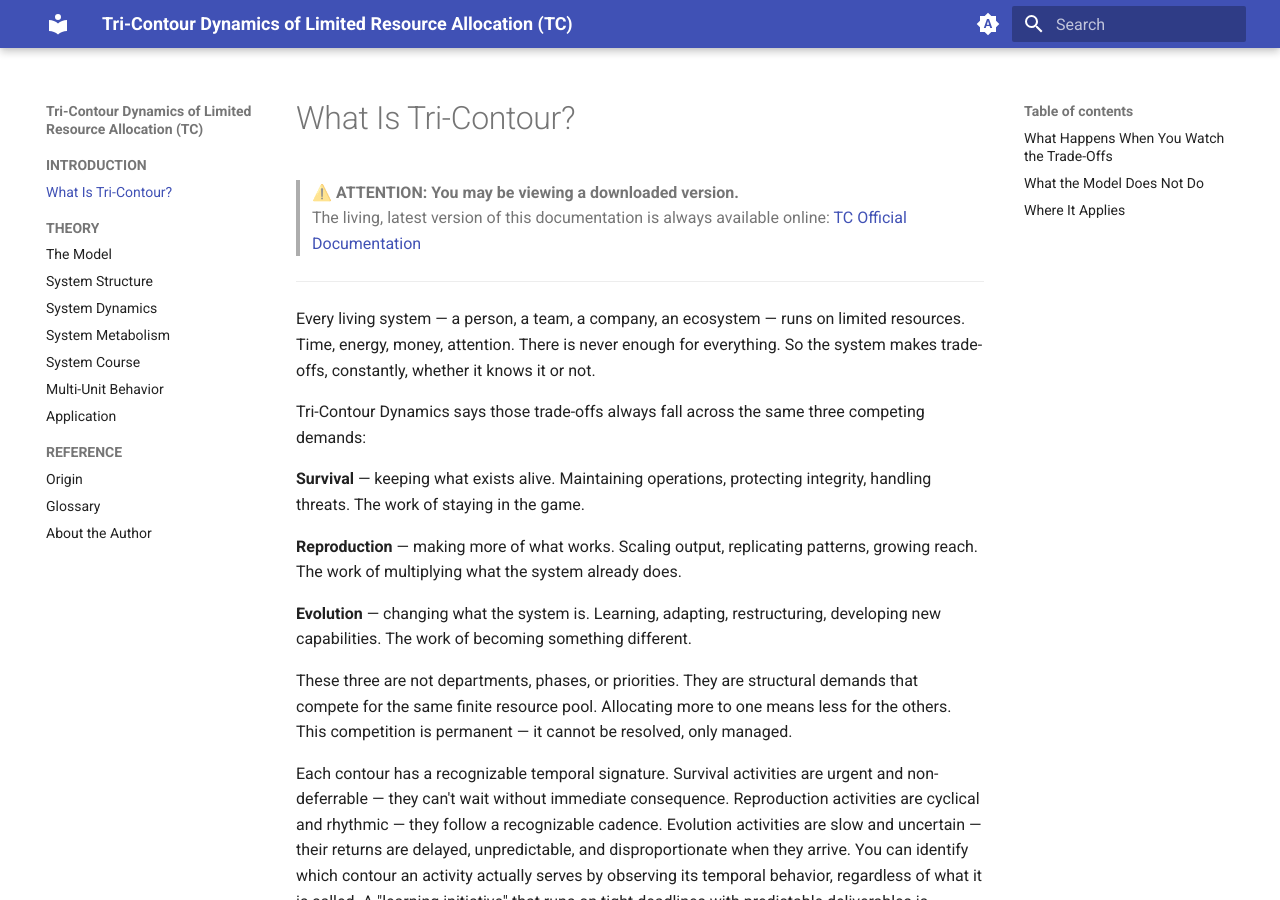
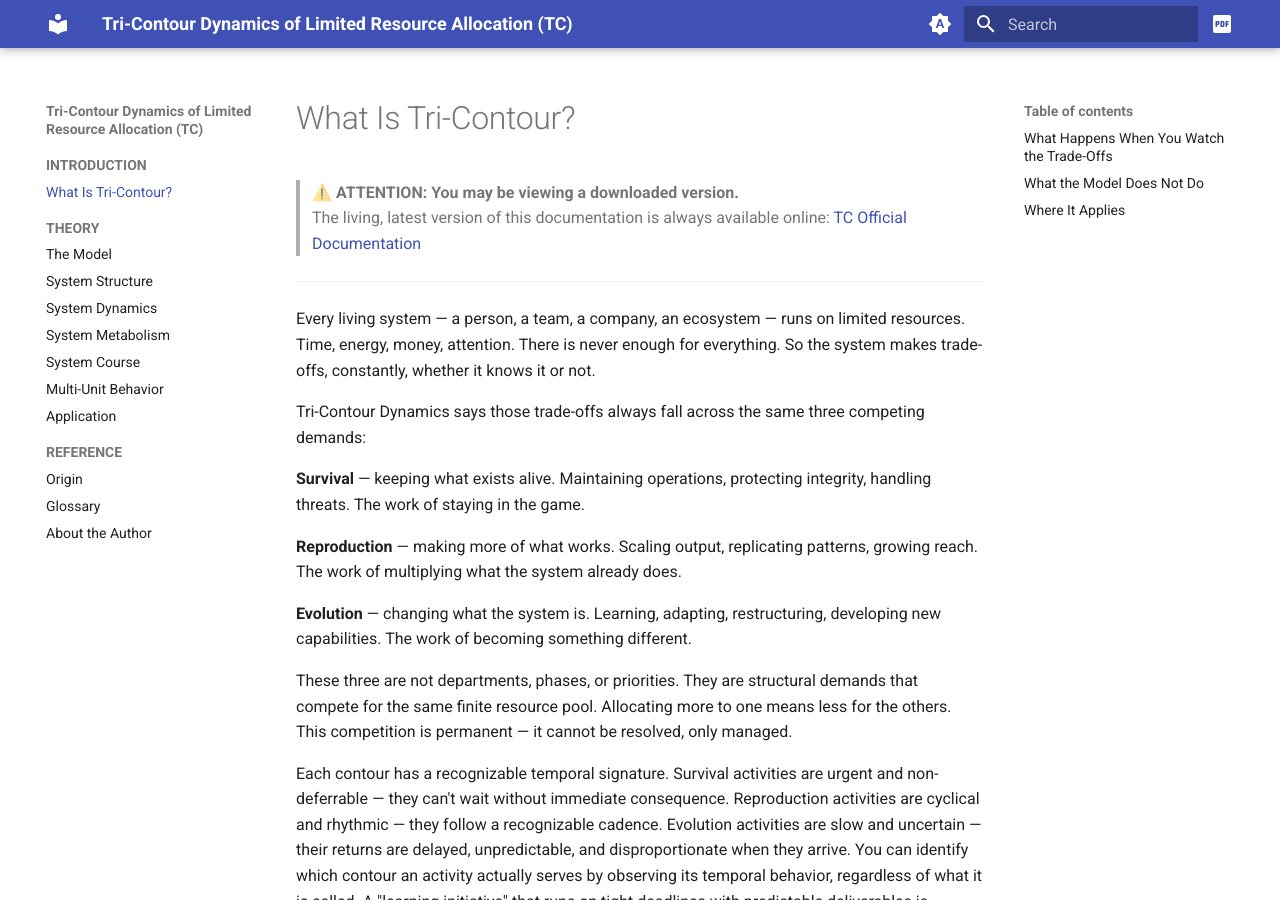
Before and after one commit to vitar/sre, an MkDocs documentation site: the page built from docs/index.md, in a window 1280 px wide and 900 px high. Built offline with MkDocs 1.6.1 and Material for MkDocs 9.7.7, drawn with Linux system fonts in a browser that asks for light colours.

```diff
--- a/mkdocs.yml
+++ b/mkdocs.yml
@@ -35,11 +35,11 @@ theme:
 plugins:
   - search
   - glightbox
-#  - to-pdf:
-#      output_path: "pdf/tc.pdf"
-#      cover_subtitle: "A system model that describes how systems allocate limited resources across three competing functional demands: Survival, Reproduction, and Evolution."
-#      toc_level: 3
-#      ordered_chapter_level: 3
+  - to-pdf:
+      output_path: "pdf/tc.pdf"
+      cover_subtitle: "A system model that describes how systems allocate limited resources across three competing functional demands: Survival, Reproduction, and Evolution."
+      toc_level: 3
+      ordered_chapter_level: 3
 
 nav:
 - INTRODUCTION:
--- a/overrides/main.html
+++ b/overrides/main.html
@@ -2,7 +2,6 @@
 
 {% block header %}
   {{ super() }}
-<!--
   <a id="pdf-download"
      class="md-header__button md-icon"
      href="{{ base_url }}/pdf/tc.pdf"
@@ -10,12 +9,10 @@
      aria-label="Download PDF">
     {% include ".icons/material/file-pdf-box.svg" %}
   </a>
--->
 {% endblock %}
 
 {% block extrahead %}
   {{ super() }}
-<!--
   <script>
     // Move the button into the actual header container on every page
     document.addEventListener('DOMContentLoaded', function () {
@@ -24,5 +21,4 @@
       if (btn && target && !target.contains(btn)) target.appendChild(btn);
     });
   </script>
--->
 {% endblock %}
```
